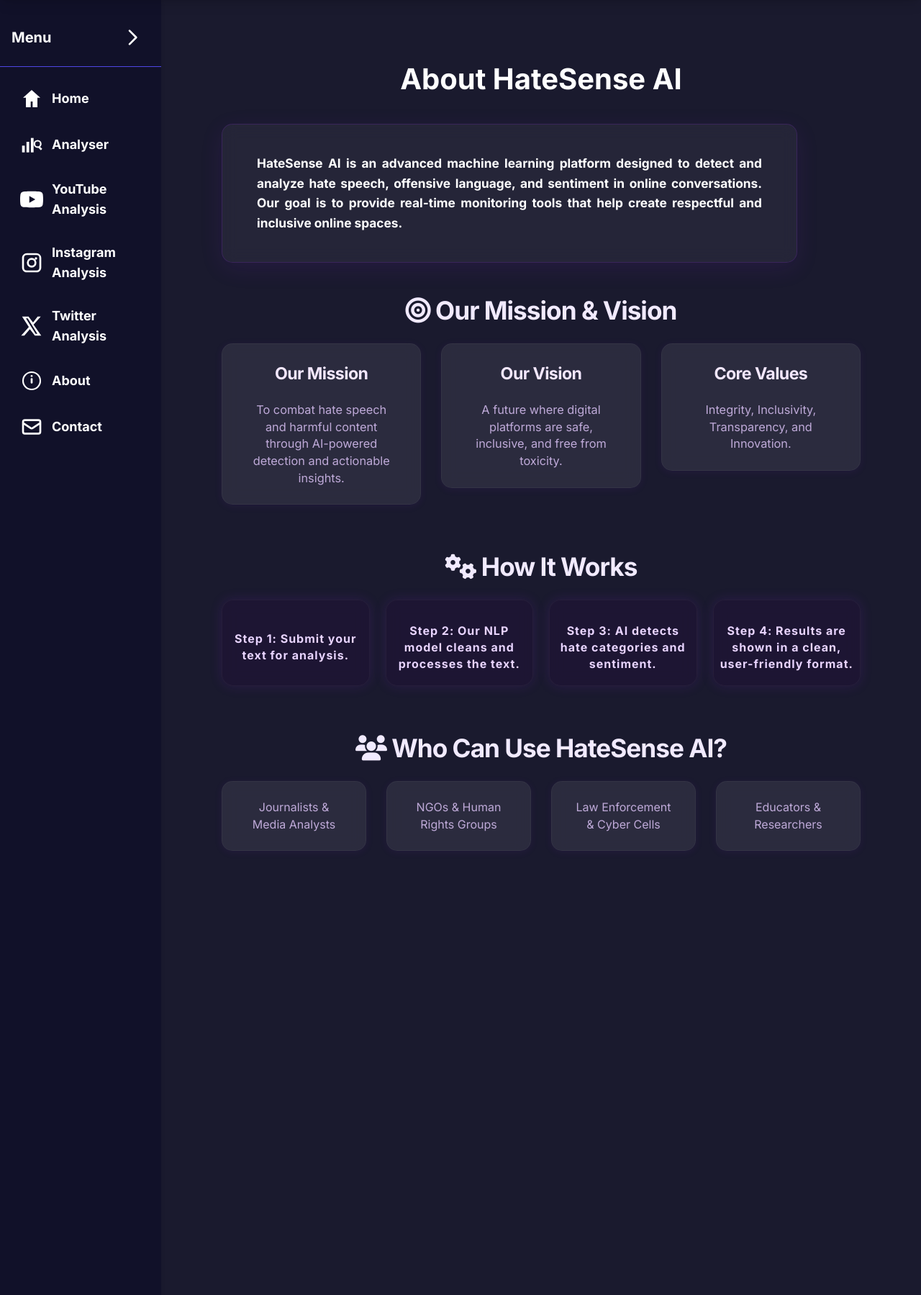
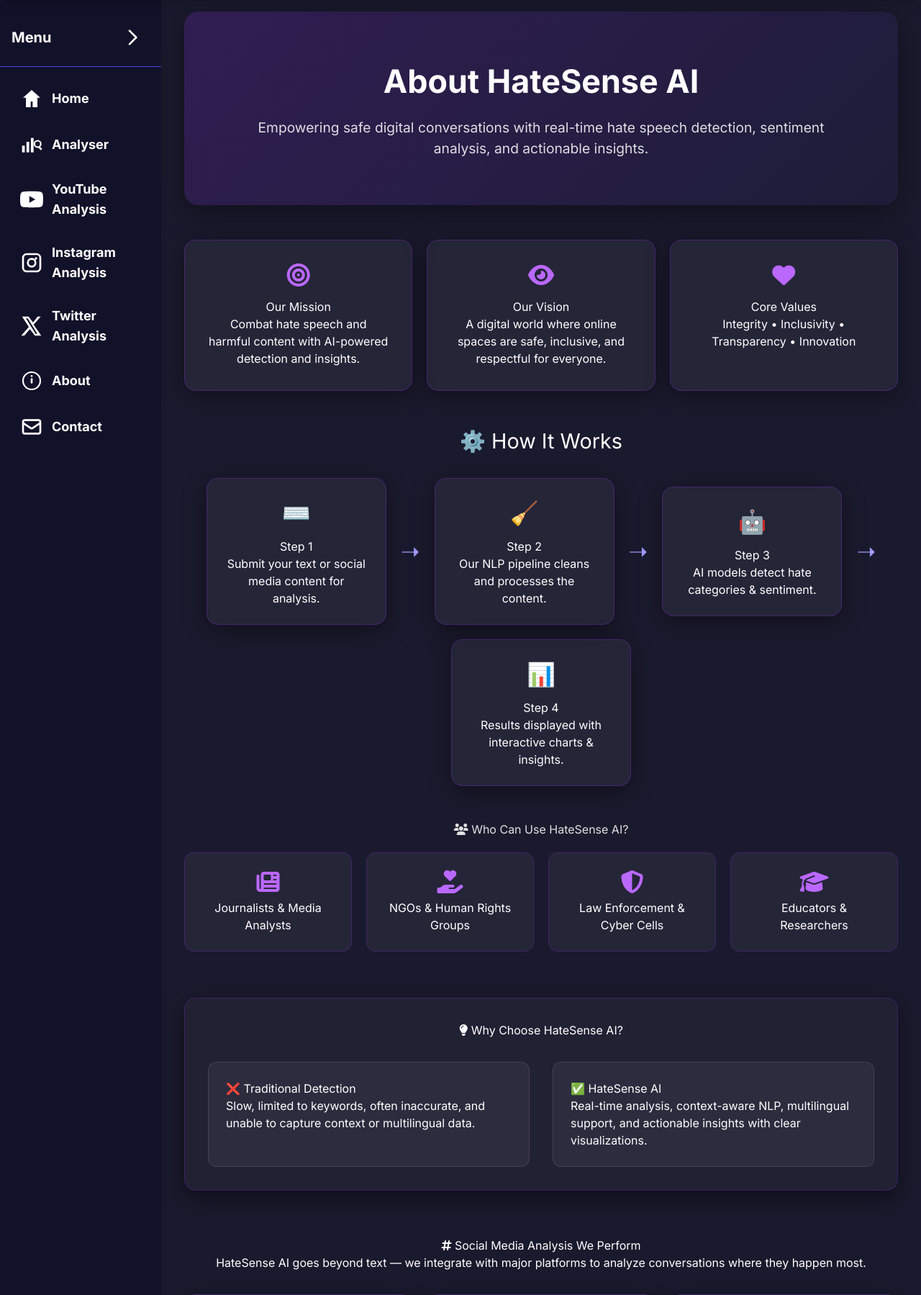
Before and after one commit to amaanshaikh711/Real-Time-Sentiment-Analysis-and-Hatespeech-detection, a Flask app: page /about in a window 1280 px wide. Shown: the part 64-1863 px from the top of the page at 72% size. Run offline with Flask 3, Linux system fonts and the light colour scheme; parts of the project's set-up code (start-up, migrations or seed data) failed here and were passed over; some libraries are stand-ins or nearby versions.

Commit message:
final commit

```diff
--- a/static/css/style.css
+++ b/static/css/style.css
@@ -813,7 +813,7 @@ body {
     right: 0;
     background: rgba(17, 17, 41, 0.95);
     backdrop-filter: blur(10px);
-    z-index: 1000;
+    z-index: 1102; /* sit above desktop header */
     padding: 0.5rem 1rem;
     box-shadow: 0 2px 10px rgba(0, 0, 0, 0.3);
   align-items: center;
@@ -857,6 +857,7 @@ body {
     padding: 0.5rem;
     border-radius: 5px;
     transition: all 0.3s ease;
+    z-index: 1103; /* ensure toggle icon sits above header */
   }
 
   .mobile-menu-toggle:hover {
--- a/static/templates/about.html
+++ b/static/templates/about.html
@@ -1,173 +1,292 @@
 {% extends 'base.html' %}
 
 {% block content %}
-<!-- Add: scoped styles for About page centering and unified flashcard appearance -->
 <style>
-  /* Center wrapper and constrain width */
-  .about-wrapper {
+  .about-hero {
+    background: linear-gradient(135deg, rgba(138,43,226,0.2), rgba(30,30,60,0.7));
+    border-radius: 20px;
+    padding: 4rem 2rem;
+    text-align: center;
+    color: #fff;
+    box-shadow: 0 12px 40px rgba(0,0,0,0.4);
+    margin: 2rem auto;
     max-width: 1100px;
+  }
+  .about-hero h1 {
+    font-size: 2.8rem;
+    font-weight: 800;
+    margin-bottom: 1rem;
+  }
+  .about-hero p {
+    font-size: 1.2rem;
+    color: rgba(255,255,255,0.85);
+    max-width: 800px;
     margin: 0 auto;
-    padding: 32px 20px;
-    box-sizing: border-box;
   }
 
-  /* Center main heading and intro */
-  .about-wrapper .about-title,
-  .about-wrapper .about-intro {
+  /* Info Panels */
+  .info-panels {
+    display: flex;
+    flex-wrap: wrap;
+    gap: 20px;
+    margin: 3rem auto;
+    max-width: 1100px;
+  }
+  .info-card {
+    flex: 1 1 300px;
+    background: rgba(255,255,255,0.05);
+    border: 1px solid rgba(138,43,226,0.3);
+    border-radius: 16px;
+    padding: 2rem;
     text-align: center;
-    margin-left: auto;
-    margin-right: auto;
+    color: #fff;
+    box-shadow: 0 8px 32px rgba(0,0,0,0.4);
+    transition: transform 0.3s, box-shadow 0.3s;
+  }
+  .info-card:hover {
+    transform: translateY(-8px) scale(1.02);
+    box-shadow: 0 12px 40px rgba(138,43,226,0.3);
+  }
+  .info-card i {
+    font-size: 2rem;
+    margin-bottom: 1rem;
+    color: #ba68ff;
   }
 
-  /* Grid for flashcards (keeps them centered) */
-  .about-flashcards {
-    display: grid;
-    grid-template-columns: repeat(auto-fit, minmax(220px, 1fr));
+  /* How It Works */
+  .how-it-works {
+    text-align: center;
+    margin: 40px 0;
+  }
+  .section-title {
+    font-size: 1.8rem;
+    margin-bottom: 30px;
+    color: #fff;
+  }
+  .steps-container {
+    display: flex;
+    align-items: center;
+    justify-content: center;
     gap: 20px;
-    align-items: stretch;
-    margin-top: 28px;
+    flex-wrap: wrap;
+  }
+  .step-box {
+    flex: 1 1 220px;
+    min-width: 200px;
+    max-width: 250px;
+    background: rgba(255,255,255,0.05);
+    border: 1px solid rgba(138,43,226,0.3);
+    border-radius: 16px;
+    padding: 1.5rem;
+    text-align: center;
+    color: #fff;
+    box-shadow: 0 8px 32px rgba(0,0,0,0.4);
+    transition: transform 0.3s ease, box-shadow 0.3s ease;
+  }
+  .step-box:hover {
+    transform: translateY(-8px);
+    box-shadow: 0 12px 40px rgba(138,43,226,0.4);
+  }
+  .step-box .icon {
+    font-size: 2rem;
+    margin-bottom: 10px;
+    display: block;
+  }
+  .arrow {
+    font-size: 2rem;
+    color: #a29bfe;
   }
 
-  /* Primary flashcard style to match other cards across the app.
-     Target both the standard class and any alternate used here. */
-  .feature-card,
-  .flashcard, /* legacy/alternate class that may exist in this page */
-  .about-flashcard {
-    background: linear-gradient(180deg, rgba(255,255,255,0.03), rgba(255,255,255,0.01));
+  /* Personas */
+  .personas {
+    display: grid;
+    grid-template-columns: repeat(auto-fit,minmax(200px,1fr));
+    gap: 20px;
+    margin: 3rem auto;
+    max-width: 1000px;
+  }
+  .persona {
+    background: rgba(255,255,255,0.05);
+    border: 1px solid rgba(138,43,226,0.25);
     border-radius: 14px;
-    padding: 20px;
-    color: #f7f7fb;
-    box-shadow: 0 8px 30px rgba(5,6,20,0.55);
-    border: 1px solid rgba(255,255,255,0.04);
-    display: flex;
-    flex-direction: column;
-    justify-content: center;
-    height: 100%;
+    padding: 1.5rem;
+    text-align: center;
+    color: #fff;
+    transition: 0.3s;
+  }
+  .persona:hover {
+    transform: scale(1.05);
+    box-shadow: 0 10px 30px rgba(138,43,226,0.3);
+  }
+  .persona i {
+    font-size: 2rem;
+    margin-bottom: 0.5rem;
+    color: #ba68ff;
   }
 
-  /* Make flashcard headings consistent */
-  .feature-card h3,
-  .flashcard h3,
-  .about-flashcard h3 {
-    margin: 0 0 8px;
-    font-size: 1.05rem;
-    font-weight: 700;
+  /* Why Section */
+  .why-section {
+    max-width: 1100px;
+    margin: 4rem auto;
+    padding: 2rem;
+    background: rgba(255,255,255,0.03);
+    border-radius: 16px;
+    border: 1px solid rgba(138,43,226,0.25);
+    color: #fff;
+    box-shadow: 0 10px 30px rgba(0,0,0,0.5);
+  }
+  .why-section h2 {
+    text-align: center;
+    margin-bottom: 2rem;
+  }
+  .why-grid {
+    display: grid;
+    grid-template-columns: 1fr 1fr;
+    gap: 2rem;
+  }
+  .why-box {
+    background: rgba(255,255,255,0.05);
+    padding: 1.5rem;
+    border-radius: 12px;
+    border: 1px solid rgba(255,255,255,0.1);
+  }
+  .why-box h3 {
+    margin-top: 0;
   }
 
-  /* Body text */
-  .feature-card p,
-  .flashcard p,
-  .about-flashcard p {
-    margin: 0;
-    color: rgba(255,255,255,0.85);
-    line-height: 1.45;
+  /* Social Media Analysis */
+  .social-section {
+    max-width: 1100px;
+    margin: 4rem auto;
+    text-align: center;
+    color: #fff;
   }
+  .social-cards {
+    display: grid;
+    grid-template-columns: repeat(auto-fit,minmax(280px,1fr));
+    gap: 20px;
+    margin-top: 2rem;
+  }
+  .social-card {
+    background: rgba(255,255,255,0.05);
+    border-radius: 16px;
+    padding: 2rem;
+    border: 1px solid rgba(138,43,226,0.3);
+    box-shadow: 0 8px 30px rgba(0,0,0,0.4);
+    transition: transform 0.3s;
+  }
+  .social-card:hover {
+    transform: translateY(-8px);
+    box-shadow: 0 12px 40px rgba(138,43,226,0.4);
+  }
+  .social-card i {
+    font-size: 2.5rem;
+    margin-bottom: 1rem;
+  }
+  .twitter i { color: #1DA1F2; }
+  .instagram i { color: #E1306C; }
+  .youtube i { color: #FF0000; }
 
-  /* Ensure the about hero box is centered and constrained */
-  .about-hero {
-    margin: 20px auto;
-    max-width: 900px;
-  }
-
-  /* Responsive tweaks */
-  @media (max-width: 640px) {
-    .about-wrapper { padding: 20px 12px; }
-    .about-title { font-size: 1.6rem; }
+  @media (max-width:768px) {
+    .why-grid { grid-template-columns: 1fr; }
+    .steps-container { flex-direction: column; }
+    .arrow { transform: rotate(90deg); }
   }
 </style>
 
-<!-- Add: wrapper around existing about content so styling is scoped -->
-<div class="about-wrapper">
-  <section class="about-main">
-    <!-- Main Heading and Intro -->
-    <div class="about-header" style="margin-bottom: 3rem; margin-top: 2rem;">
-      <h1 style="font-size: 2.5rem; font-weight: bold; margin-bottom: 2rem; color: #fff;">About HateSense AI</h1>
-      <div class="flashcard glass-card" style="max-width: 800px; padding: 2.5rem 3rem; font-size: 1.2rem; color: #fff; line-height: 1.6; text-align: justify; background: rgba(255, 255, 255, 0.05); border: 1px solid rgba(138, 43, 226, 0.2); border-radius: 15px; box-shadow: 0 8px 32px rgba(138, 43, 226, 0.1);">
-        HateSense AI is an advanced machine learning platform designed to detect and analyze hate speech, offensive language, and sentiment in online conversations. Our goal is to provide real-time monitoring tools that help create respectful and inclusive online spaces.
-      </div>
+<div class="about-hero">
+  <h1>About HateSense AI</h1>
+  <p>Empowering safe digital conversations with real-time hate speech detection, sentiment analysis, and actionable insights.</p>
 </div>
 
-    <!-- Mission / Vision / Core Values -->
-    <section class="flashcards-section">
-      <h2 class="section-title"><i class="fas fa-bullseye"></i> Our Mission & Vision</h2>
-      <div class="flashcards-container about-flashcards">
-        <div class="flashcard glass-card glow-on-hover about-flashcard" style="flex: 1 1 220px; max-width: 300px; min-width: 220px;">
+<section class="info-panels">
+  <div class="info-card">
+    <i class="fas fa-bullseye"></i>
     <h3>Our Mission</h3>
-          <p>To combat hate speech and harmful content through AI-powered detection and actionable insights.</p>
+    <p>Combat hate speech and harmful content with AI-powered detection and insights.</p>
   </div>
-        <div class="flashcard glass-card glow-on-hover about-flashcard" style="flex: 1 1 220px; max-width: 300px; min-width: 220px;">
+  <div class="info-card">
+    <i class="fas fa-eye"></i>
     <h3>Our Vision</h3>
-          <p>A future where digital platforms are safe, inclusive, and free from toxicity.</p>
+    <p>A digital world where online spaces are safe, inclusive, and respectful for everyone.</p>
   </div>
-        <div class="flashcard glass-card glow-on-hover about-flashcard" style="flex: 1 1 220px; max-width: 300px; min-width: 220px;">
+  <div class="info-card">
+    <i class="fas fa-heart"></i>
     <h3>Core Values</h3>
-          <p>Integrity, Inclusivity, Transparency, and Innovation.</p>
+    <p>Integrity • Inclusivity • Transparency • Innovation</p>
+  </div>
+</section>
+
+<section class="how-it-works">
+  <h2 class="section-title">⚙️ How It Works</h2>
+  <div class="steps-container">
+    <div class="step-box">
+      <div class="icon">⌨️</div>
+      <h3>Step 1</h3>
+      <p>Submit your text or social media content for analysis.</p>
+    </div>
+    <div class="arrow">➝</div>
+    <div class="step-box">
+      <div class="icon">🧹</div>
+      <h3>Step 2</h3>
+      <p>Our NLP pipeline cleans and processes the content.</p>
+    </div>
+    <div class="arrow">➝</div>
+    <div class="step-box">
+      <div class="icon">🤖</div>
+      <h3>Step 3</h3>
+      <p>AI models detect hate categories & sentiment.</p>
+    </div>
+    <div class="arrow">➝</div>
+    <div class="step-box">
+      <div class="icon">📊</div>
+      <h3>Step 4</h3>
+      <p>Results displayed with interactive charts & insights.</p>
     </div>
   </div>
 </section>
 
-    <!-- How It Works -->
-    <section class="flashcards-section" style="margin-top: 2.5rem;">
-      <h2 class="section-title"><i class="fas fa-cogs"></i> How It Works</h2>
-      <div class="flashcards-container about-flashcards">
-        <div class="flashcard glass-card glow-on-hover about-flashcard" style="flex: 1 1 180px; max-width: 220px; min-width: 180px; min-height: 120px; display: flex; align-items: center; justify-content: center; text-align: center;">
-          <p style="font-size: 1rem; margin: 0;"><strong>Step 1:</strong> Submit your text for analysis.</p>
+<section class="personas">
+  <h2 style="grid-column: 1 / -1; text-align:center;"><i class="fas fa-users"></i> Who Can Use HateSense AI?</h2>
+  <div class="persona"><i class="fas fa-newspaper"></i><p>Journalists & Media Analysts</p></div>
+  <div class="persona"><i class="fas fa-hand-holding-heart"></i><p>NGOs & Human Rights Groups</p></div>
+  <div class="persona"><i class="fas fa-shield-alt"></i><p>Law Enforcement & Cyber Cells</p></div>
+  <div class="persona"><i class="fas fa-graduation-cap"></i><p>Educators & Researchers</p></div>
+</section>
+
+<section class="why-section">
+  <h2><i class="fas fa-lightbulb"></i> Why Choose HateSense AI?</h2>
+  <div class="why-grid">
+    <div class="why-box">
+      <h3>❌ Traditional Detection</h3>
+      <p>Slow, limited to keywords, often inaccurate, and unable to capture context or multilingual data.</p>
     </div>
-        <div class="flashcard glass-card glow-on-hover about-flashcard" style="flex: 1 1 180px; max-width: 220px; min-width: 180px; min-height: 120px; display: flex; align-items: center; justify-content: center; text-align: center;">
-          <p style="font-size: 1rem; margin: 0;"><strong>Step 2:</strong> Our NLP model cleans and processes the text.</p>
-        </div>
-        <div class="flashcard glass-card glow-on-hover about-flashcard" style="flex: 1 1 180px; max-width: 220px; min-width: 180px; min-height: 120px; display: flex; align-items: center; justify-content: center; text-align: center;">
-          <p style="font-size: 1rem; margin: 0;"><strong>Step 3:</strong> AI detects hate categories and sentiment.</p>
-        </div>
-        <div class="flashcard glass-card glow-on-hover about-flashcard" style="flex: 1 1 180px; max-width: 220px; min-width: 180px; min-height: 120px; display: flex; align-items: center; justify-content: center; text-align: center;">
-          <p style="font-size: 1rem; margin: 0;"><strong>Step 4:</strong> Results are shown in a clean, user-friendly format.</p>
+    <div class="why-box">
+      <h3>✅ HateSense AI</h3>
+      <p>Real-time analysis, context-aware NLP, multilingual support, and actionable insights with clear visualizations.</p>
     </div>
   </div>
 </section>
 
-    <!-- Who Can Use -->
-    <section class="flashcards-section" style="margin-top: 2.5rem;">
-      <h2 class="section-title"><i class="fas fa-users"></i> Who Can Use HateSense AI?</h2>
-      <div class="flashcards-container about-flashcards">
-        <div class="flashcard glass-card glow-on-hover about-flashcard" style="flex: 1 1 180px; max-width: 220px; min-width: 180px; min-height: 80px; display: flex; align-items: center; justify-content: center; text-align: center;">
-          <p style="font-size: 1rem; margin: 0;">Journalists & Media Analysts</p>
+<section class="social-section">
+  <h2><i class="fas fa-hashtag"></i> Social Media Analysis We Perform</h2>
+  <p>HateSense AI goes beyond text — we integrate with major platforms to analyze conversations where they happen most.</p>
+  <div class="social-cards">
+    <div class="social-card twitter">
+      <i class="fab fa-twitter"></i>
+      <h3>Twitter Analysis</h3>
+      <p>Track tweets in real time, detect hate speech and offensive language, and provide sentiment trends across hashtags, mentions, or accounts.</p>
     </div>
-        <div class="flashcard glass-card glow-on-hover about-flashcard" style="flex: 1 1 180px; max-width: 220px; min-width: 180px; min-height: 80px; display: flex; align-items: center; justify-content: center; text-align: center;">
-          <p style="font-size: 1rem; margin: 0;">NGOs & Human Rights Groups</p>
+    <div class="social-card instagram">
+      <i class="fab fa-instagram"></i>
+      <h3>Instagram Analysis</h3>
+      <p>Analyze comments, captions, and DMs for harmful language while identifying community sentiment around influencers and campaigns.</p>
     </div>
-        <div class="flashcard glass-card glow-on-hover about-flashcard" style="flex: 1 1 180px; max-width: 220px; min-width: 180px; min-height: 80px; display: flex; align-items: center; justify-content: center; text-align: center;">
-          <p style="font-size: 1rem; margin: 0;">Law Enforcement & Cyber Cells</p>
-        </div>
-        <div class="flashcard glass-card glow-on-hover about-flashcard" style="flex: 1 1 180px; max-width: 220px; min-width: 180px; min-height: 80px; display: flex; align-items: center; justify-content: center; text-align: center;">
-          <p style="font-size: 1rem; margin: 0;">Educators & Researchers</p>
+    <div class="social-card youtube">
+      <i class="fab fa-youtube"></i>
+      <h3>YouTube Analysis</h3>
+      <p>Scan video comments for toxicity, measure audience sentiment, and highlight trends in engagement around sensitive topics.</p>
     </div>
   </div>
 </section>
-
-  </section>
-</div>
-
-<!-- Add: small JS to normalize alternate flashcard class names to the standard feature-card class
-     (keeps markup changes local to this page only) -->
-<script>
-  (function() {
-    try {
-      // If some flashcards in this file use class "flashcard" or "about-flashcard", map them to "feature-card"
-      document.querySelectorAll('.flashcard, .about-flashcard').forEach(el => {
-        if (!el.classList.contains('feature-card')) el.classList.add('feature-card');
-      });
-
-      // Ensure about-title applied to main heading if not present
-      const mainH = document.querySelector('.about-wrapper h1, .about-wrapper h2');
-      if (mainH && !mainH.classList.contains('about-title')) mainH.classList.add('about-title');
-
-      // Ensure intro paragraph gets about-intro for centering
-      const intro = document.querySelector('.about-wrapper p');
-      if (intro && !intro.classList.contains('about-intro')) intro.classList.add('about-intro');
-    } catch (e) {
-      // silent failure — no effect on other pages
-      console.warn('About page normalization script error', e);
-    }
-  })();
-</script>
 {% endblock %}
--- a/static/templates/navbar.html
+++ b/static/templates/navbar.html
@@ -1,4 +1,4 @@
-<header class="text-white body-font shadow-lg" style="background-color: var(--bg-navbar); position: fixed; top: 0; left: 0; right: 0; z-index: 1001; transition: background-color 0.3s ease;">
+<header class="hidden md:block text-white body-font shadow-lg" style="background-color: var(--bg-navbar); position: fixed; top: 0; left: 0; right: 0; z-index: 1001; transition: background-color 0.3s ease;">
   <div class="w-full flex flex-wrap px-4 py-3 items-center justify-between">
 
     <!-- Logo + Title -->
@@ -9,12 +9,7 @@
       <span class="ml-3 text-xl font-bold">HateSense AI</span>
     </a>
 
-    <!-- Mobile Menu Button -->
-    <button id="mobileMenuToggle" class="md:hidden flex items-center px-3 py-2 border rounded text-white border-white hover:bg-indigo-700">
-      <svg class="fill-current h-5 w-5" viewBox="0 0 20 20">
-        <path d="M0 3h20v2H0V3zm0 6h20v2H0V9zm0 6h20v2H0v-2z"/>
-      </svg>
-    </button>
+    <!-- Mobile Menu Button removed from here to avoid duplicate ID; mobile toggle lives in base.html -->
 
     <!-- Right side actions -->
     <nav class="hidden md:flex items-center space-x-3">
--- a/static/templates/twitter.html
+++ b/static/templates/twitter.html
@@ -143,7 +143,7 @@ document.getElementById('startAnalysis').addEventListener('click', async functio
     }
     // update UI
     const list = document.getElementById('tweetsList'); list.innerHTML = '';
-    (json.tweets || []).forEach(t=>{ const el = document.createElement('div'); el.className='tweet-card'; el.innerHTML = `<div style="display:flex;justify-content:space-between;align-items:center;"><div style="max-width:85%">${t.text}</div><div><span class='sentiment-badge'>${t.sentiment}</span></div></div><div style='margin-top:8px;color:#9aa1ad;font-size:13px'>${t.username||''}</div>`; list.appendChild(el); });
+  (json.tweets || []).forEach(t=>{ const el = document.createElement('div'); el.className='tweet-card'; el.innerHTML = `<div style="display:flex;align-items:center;"><div style="max-width:100%">${t.text}</div></div><div style='margin-top:8px;color:#9aa1ad;font-size:13px'>${t.username||''}</div>`; list.appendChild(el); });
     // summary
     document.querySelectorAll('.summary-card')[0].querySelector('div').textContent = json.summary.total || 0;
     document.querySelectorAll('.summary-card')[1].querySelector('div').textContent = (json.summary.hate_pct||0) + '%';
```
Also changed, not shown: static/templates/base.html (+33 -9 lines), static/templates/instagram_analysis.html (+2 -15 lines), static/templates/youtube_analysis.html (+1 -8 lines), 1 other file. Lines whose indentation alone changed are shown as unchanged.
